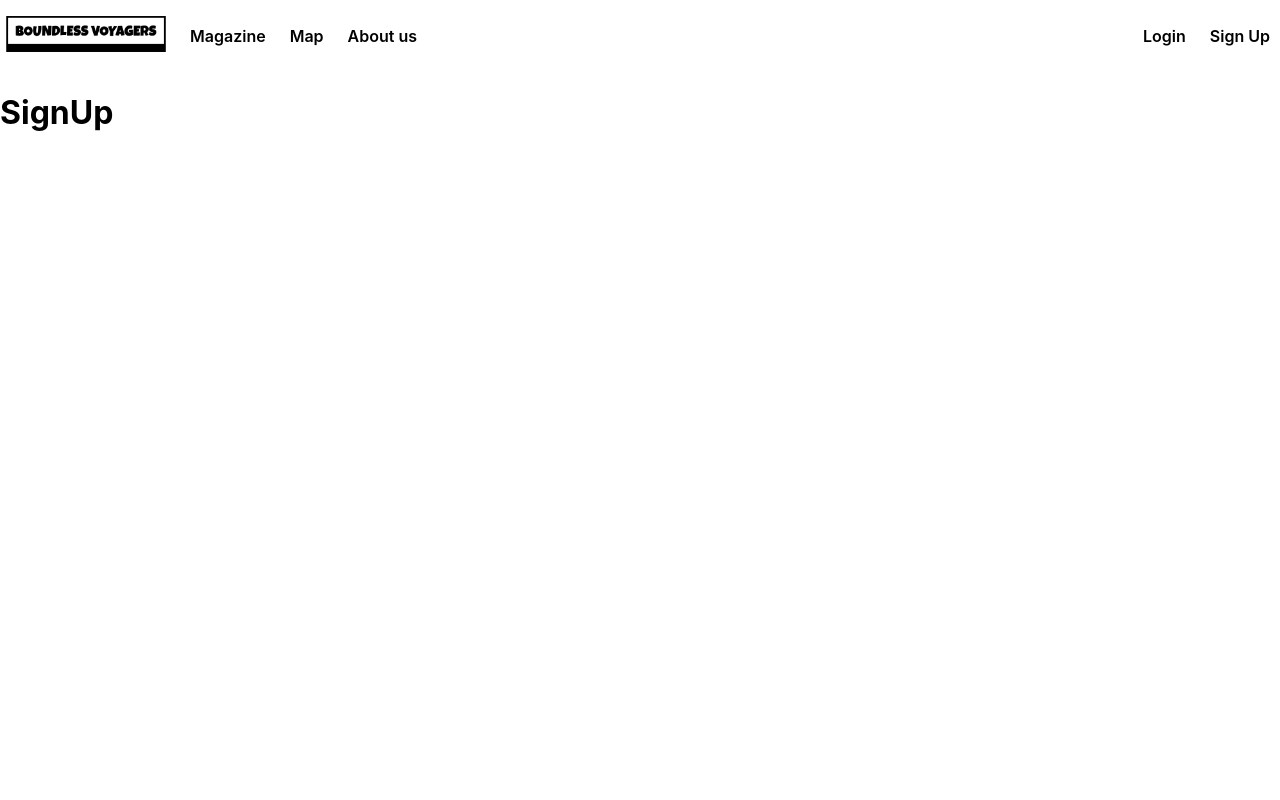
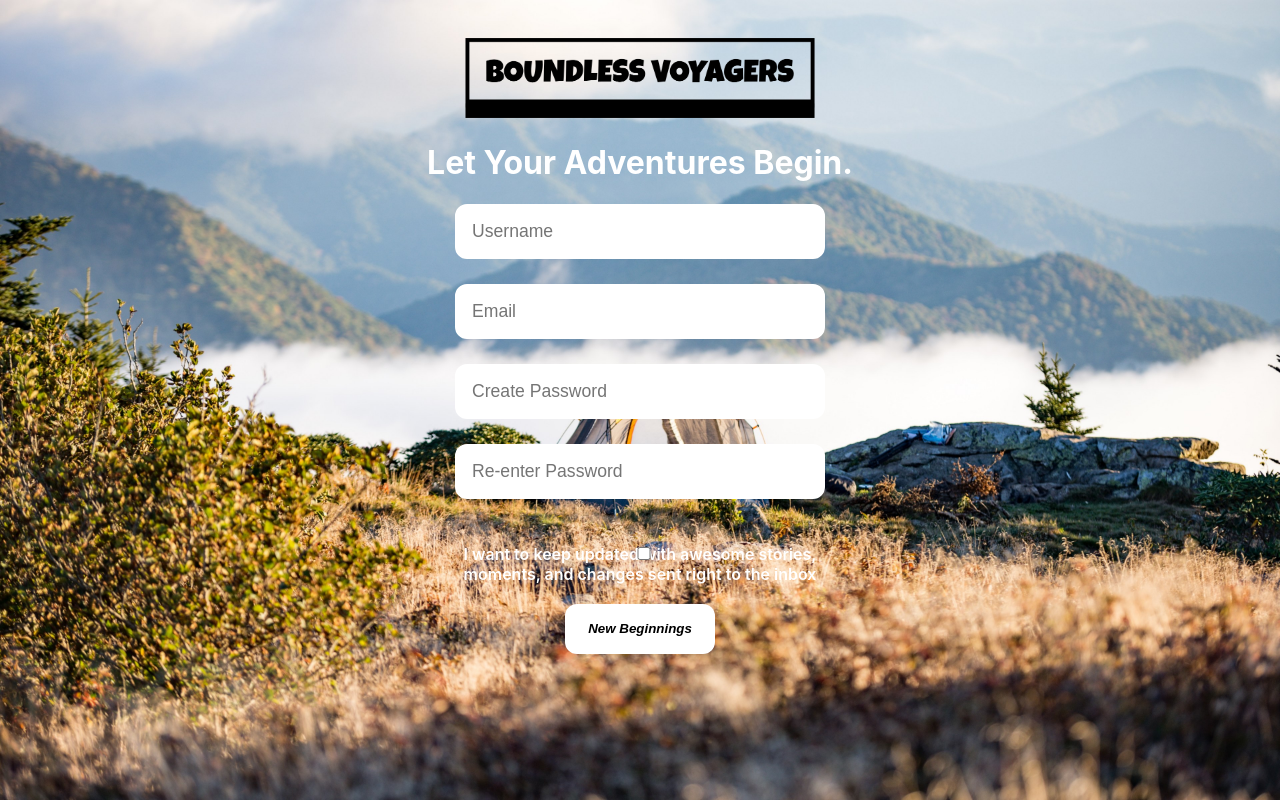
Before and after one commit to willdoesprojects/freecamp, a React (Create React App) app: page /signup in a window 1280 px wide. Built offline with nearby package versions, Linux system fonts and the light colour scheme.

Commit message:
modified:   src/App.js 	new file:   src/camppic.jpg 	modified:   src/components/Navbar.js 	modified:   src/components/navbar.css 	modified:   src/pages/HomePage.js 	modified:   src/pages/SignUp.js 	new file:   src/pages/signup.css

```diff
--- a/src/App.js
+++ b/src/App.js
@@ -1,17 +1,20 @@
 import './App.css';
 import Navbar from './components/Navbar';
-import { Route, Routes } from 'react-router-dom';
+import { Route, Routes, useActionData, useLocation } from 'react-router-dom';
 import HomePage from "./pages/HomePage";
 import AboutUs from "./pages/AboutUs";
 import Magazine from "./pages/Magazine";
 import Map from "./pages/Map";
 import SignUp from "./pages/SignUp";
 function App() {
+  const location = useLocation();
 
+  const isSignUpPage = location.pathname === '/signup';
+  const showNavbar = !isSignUpPage
 
   return (
     <>
-    <Navbar />
+    {showNavbar && <Navbar />}
     <div className="page">
       <Routes>
         <Route path = "/" element = {<HomePage />} />
--- a/src/components/Navbar.js
+++ b/src/components/Navbar.js
@@ -1,7 +1,6 @@
 import "./navbar.css";
 import { useState, useEffect } from "react";
 import logoImage from "../logo.png";
-
 function Navbar() {
     const [currentPath, setCurrentPath] = useState('');
 
@@ -14,7 +13,7 @@ function Navbar() {
 
             <div className = "rest">
                 <a href = "/" className = "site-title">
-                    <img src={logoImage} alt = "logo"></img>
+                    <img src={logoImage} alt = "logo" className="logo"></img>
                 </a>
             <ul>
                 <li className={`${currentPath === '/magazine' ? 'active' : ''}`}>
--- a/src/components/navbar.css
+++ b/src/components/navbar.css
@@ -30,7 +30,7 @@
     font-weight: 600;
   }
 
-  img {
+  .logo {
     margin: 1px;
     padding: 5px;
     height: auto;
--- a/src/pages/HomePage.js
+++ b/src/pages/HomePage.js
@@ -1,5 +1,4 @@
 import "./homepage.css"
-import Navbar from "../components/Navbar.js"
 function HomePage() {
     return (
         <div className="first-part">
--- a/src/pages/SignUp.js
+++ b/src/pages/SignUp.js
@@ -1,6 +1,57 @@
+import logo from '../logo.png';
+import pic from '../camppic.jpg';
+import "./signup.css"
+
+
+
 function SignUp() {
     return (
-        <h1>SignUp</h1>
+
+        <div className='signup'>
+            <a href = '/'>
+                    <img src={logo} alt = "logo" className='logo2'></img>
+                </a>
+            <h1>Let Your Adventures Begin.</h1>
+            <form>
+
+                <div className='field'>
+                    <input type='text' id='username' placeholder='Username'></input>
+                </div>
+
+                <br />
+
+                <div className='field'>
+                    <input type='text' id='email' placeholder='Email'></input>
+                </div>
+
+                <br />
+
+                <div className='field'>
+                    <input type='text' id='cpass' placeholder='Create Password'></input>
+                </div>
+
+                <br />
+
+                <div className='field'>
+                    <input type='text' id='rpass' placeholder='Re-enter Password'></input>
+                </div>
+
+                <br />
+                <br />
+
+                <div className='field'>
+                <input type="checkbox"></input>
+                <label className='check-one'>
+                    I want to keep updated with awesome stories, moments, and changes sent right to the inbox
+                </label>
+                </div>
+
+
+                <button className='btn'>New Beginnings</button>
+
+            </form>
+        </div>
+
     );
 }
 
--- /dev/null
+++ b/src/pages/signup.css
@@ -0,0 +1,65 @@
+body {
+    margin: 0;
+    padding: 0;
+    justify-content: center;
+    align-items: center;
+
+
+
+}
+
+.signup {
+    padding-top: 3%;
+    display: flex;
+    flex-direction: column;
+    align-items: center;
+    text-align: center;
+    color: white;
+    font-weight: 600;
+    background-image: url('../camppic.jpg');
+    background-size: cover;
+    height: 100vh;
+}
+
+
+.signup .field {
+  position: relative;
+  width: 370px;
+  height: 60px;
+}
+
+.signup .field input {
+  position: absolute;
+  top: 0;
+  left: 0;
+  width: 100%;
+  border: 2px solid white;
+  outline: none;
+  background: none;
+  padding: 15px;
+  border-radius: 12px;
+  font-size: 1.1em;
+  background: white;
+}
+
+.signup .field input:focus {
+    outline: 2px solid black;
+}
+
+.logo2 {
+    height: auto;
+    width: 350px;
+}
+
+.signup .btn {
+    border-radius: 12px;
+    padding: 8px;
+    cursor: pointer;
+    color: black;
+    border: none;
+    background-color: white;
+    font-style: italic;
+    font-weight: 600;
+    width: 150px;
+    height: 50px;
+}
```
Also changed, not shown: src/camppic.jpg (added).
